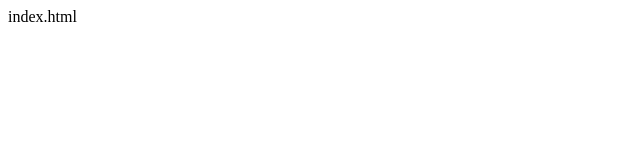
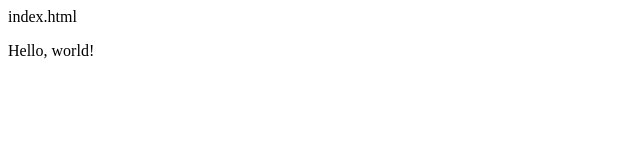
Before and after one commit to mika-yassur/codingallday, a plain HTML site: page index.html in a window 1280 px wide. Shown: the full height of the page, 0-640 px from the left. Drawn offline with Linux system fonts and the light colour scheme.

Commit message:
updatedindex.html

```diff
--- a/index.html
+++ b/index.html
@@ -7,7 +7,7 @@ index.html
 </head>
 <body>
 
-  <!-- your code goes in here -->
+<p>Hello, world!</p>
 
 </body>
 </html>
```
